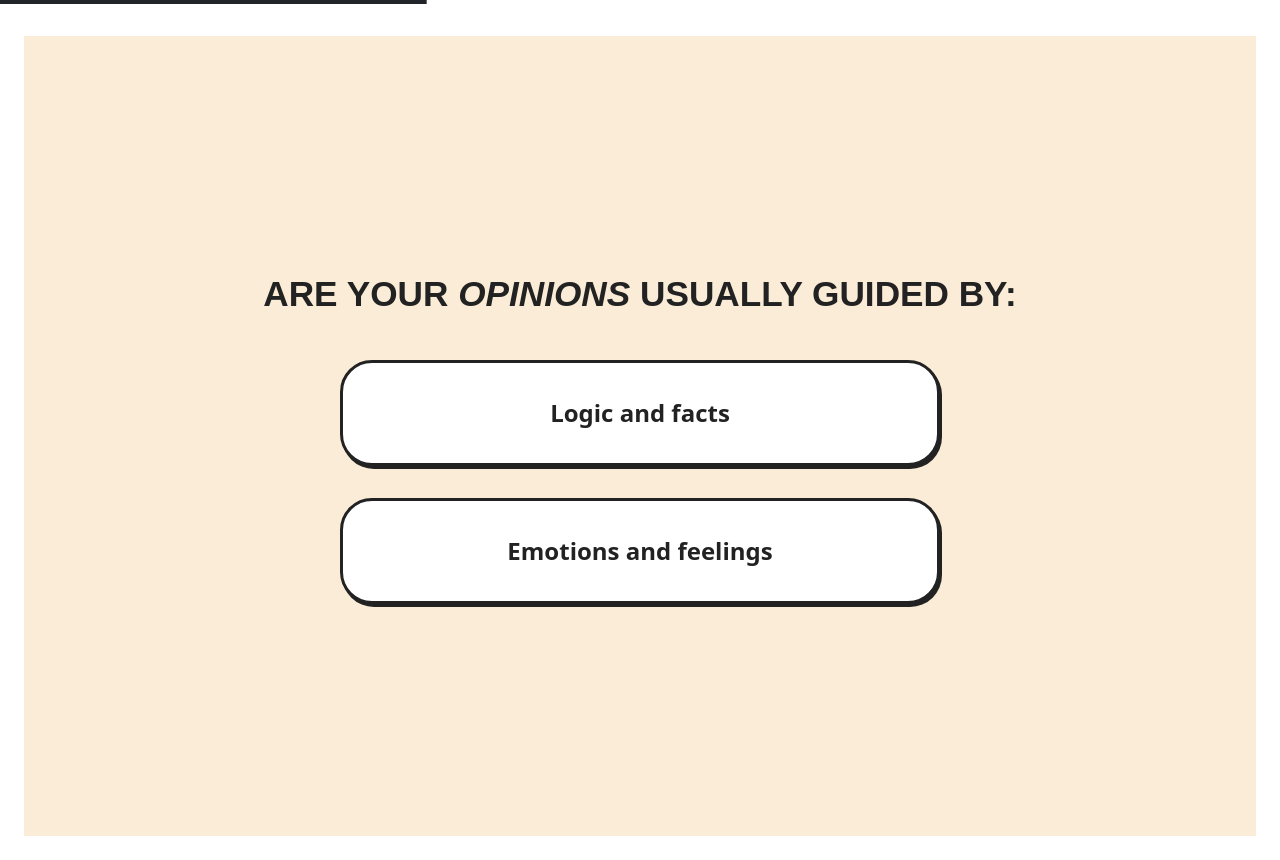
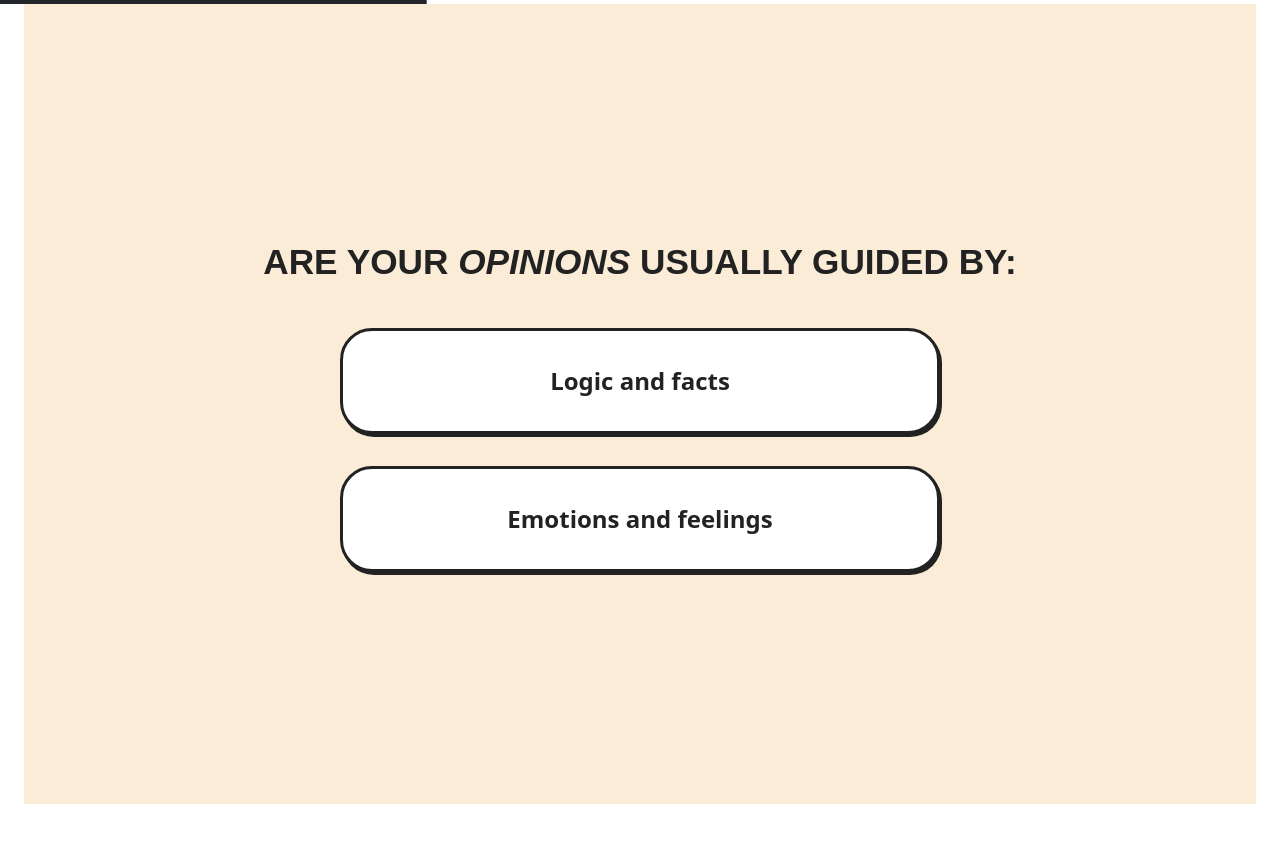
Before and after one commit to 2Cerises/MultipleChoicesQuestions, an Angular app: page / in a window 1280 px wide. After the commit the page ends 828 px from the top, so only its background shows below. Built offline with nearby package versions, Linux system fonts and the light colour scheme.

Commit message:
trying to remove padding

```diff
--- a/src/app/multiquestions/multiquestions.component.html
+++ b/src/app/multiquestions/multiquestions.component.html
@@ -1,7 +1,6 @@
 <mat-progress-bar
   mode="determinate"
   [value]="(stepper.selectedIndex + 1) / questions.length * 100"
-  style="margin-bottom: 32px;"
 ></mat-progress-bar>
 
 <div class="stepper-wrapper">
--- a/src/app/question/question.component.css
+++ b/src/app/question/question.component.css
@@ -6,7 +6,6 @@
   justify-content: center;
   min-height: 100vh;
   background: #faecd6;
-  padding: 24px;
 }
 
 .question-title {
```
